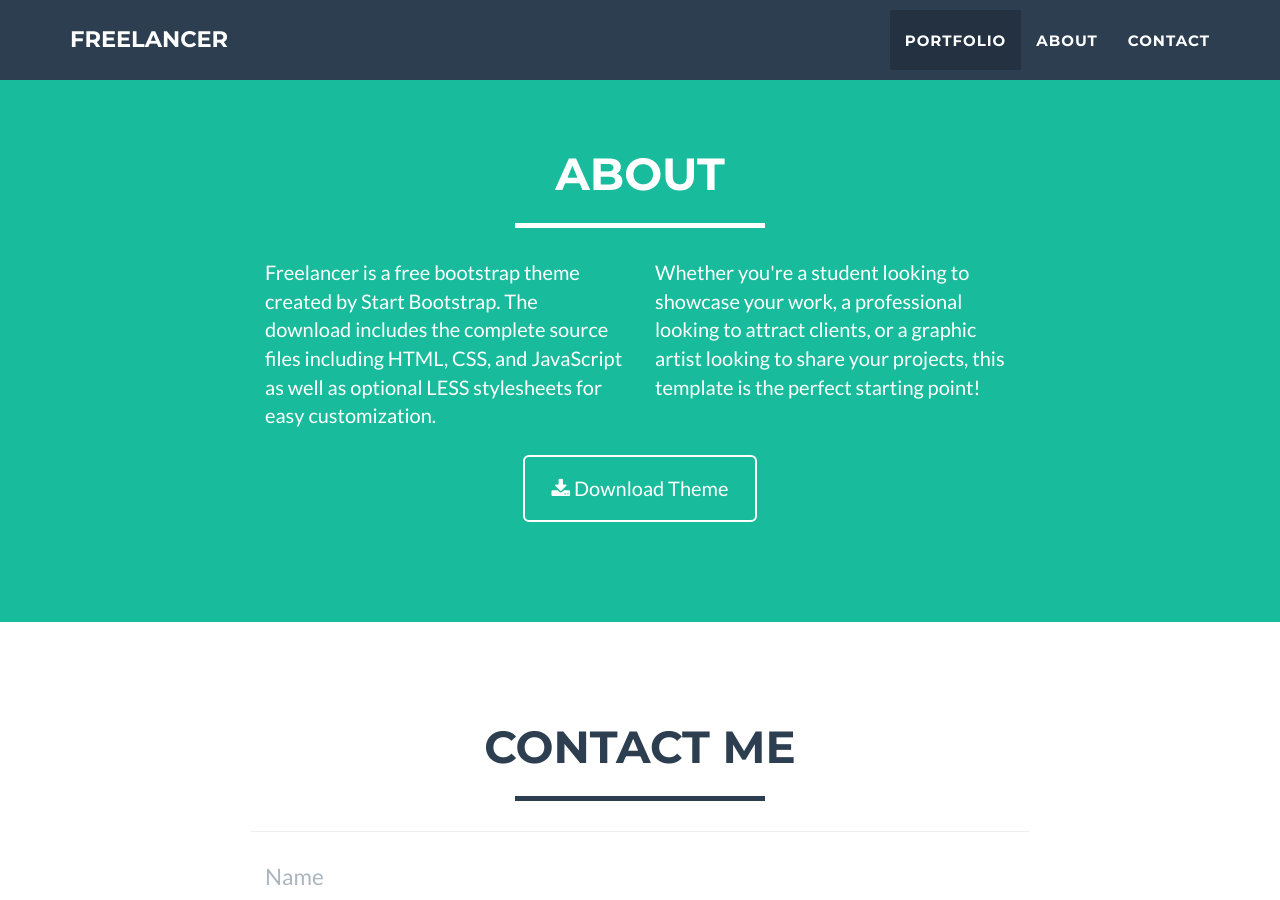
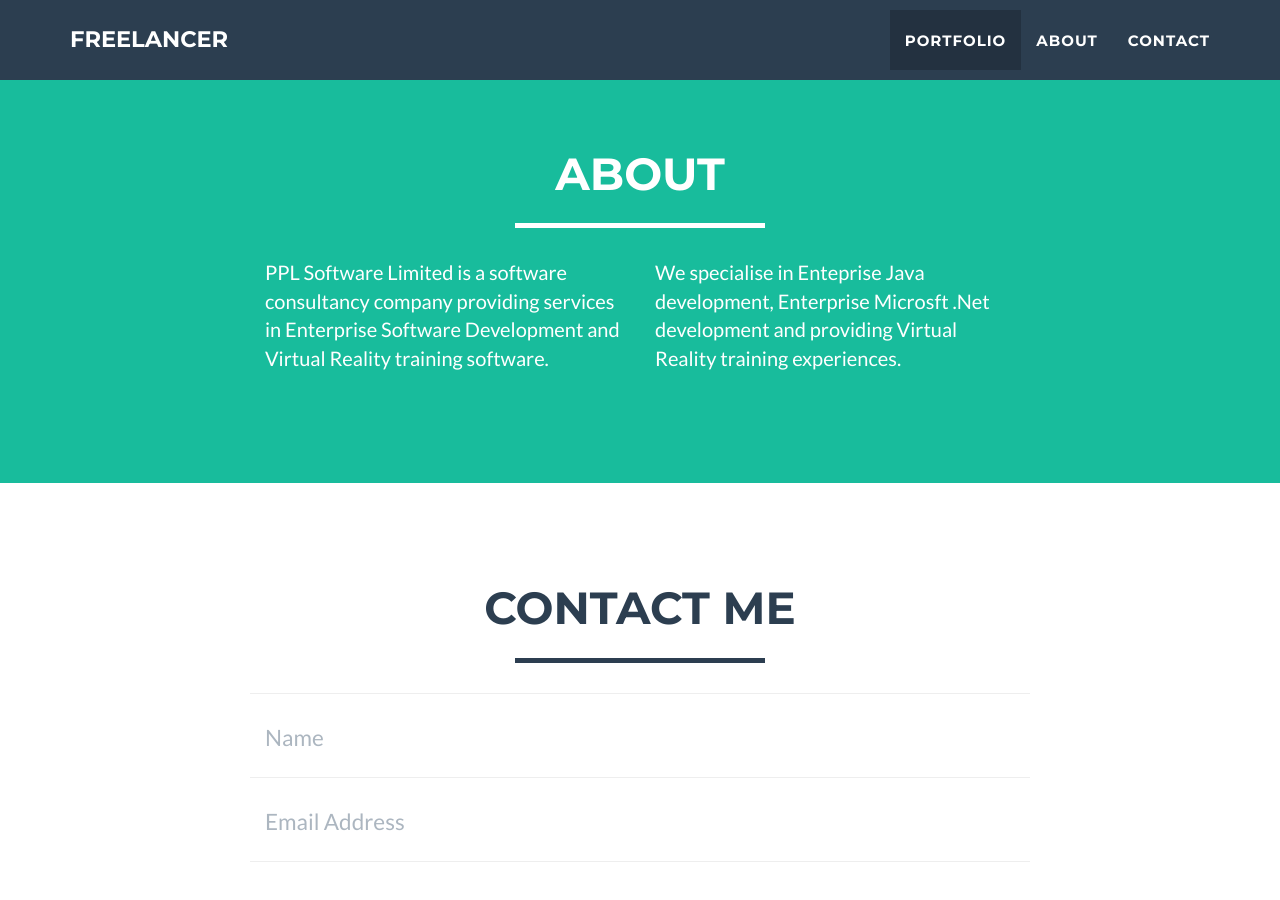
Before and after one commit to PPLSoftwareLimited/PPLSoftwareLimited, a Jekyll site: the page built from index.html, in a window 1280 px wide and 900 px high, scrolled down 1616 px. Built offline with Jekyll 4.4.1, drawn with Linux system fonts in a browser that asks for light colours.

Commit message:
Added files via upload

```diff
--- a/_includes/about.html
+++ b/_includes/about.html
@@ -9,15 +9,10 @@
             </div>
             <div class="row">
                 <div class="col-lg-4 col-lg-offset-2">
-                    <p>Freelancer is a free bootstrap theme created by Start Bootstrap. The download includes the complete source files including HTML, CSS, and JavaScript as well as optional LESS stylesheets for easy customization.</p>
+                    <p>PPL Software Limited is a software consultancy company providing services in Enterprise Software Development and Virtual Reality training software.</p>
                 </div>
                 <div class="col-lg-4">
-                    <p>Whether you're a student looking to showcase your work, a professional looking to attract clients, or a graphic artist looking to share your projects, this template is the perfect starting point! </p>
-                </div>
-                <div class="col-lg-8 col-lg-offset-2 text-center">
-                    <a href="#" class="btn btn-lg btn-outline">
-                        <i class="fa fa-download"></i> Download Theme
-                    </a>
+                    <p>We specialise in Enteprise Java development, Enterprise Microsft .Net development and providing Virtual Reality training experiences.</p>
                 </div>
             </div>
         </div>
```
